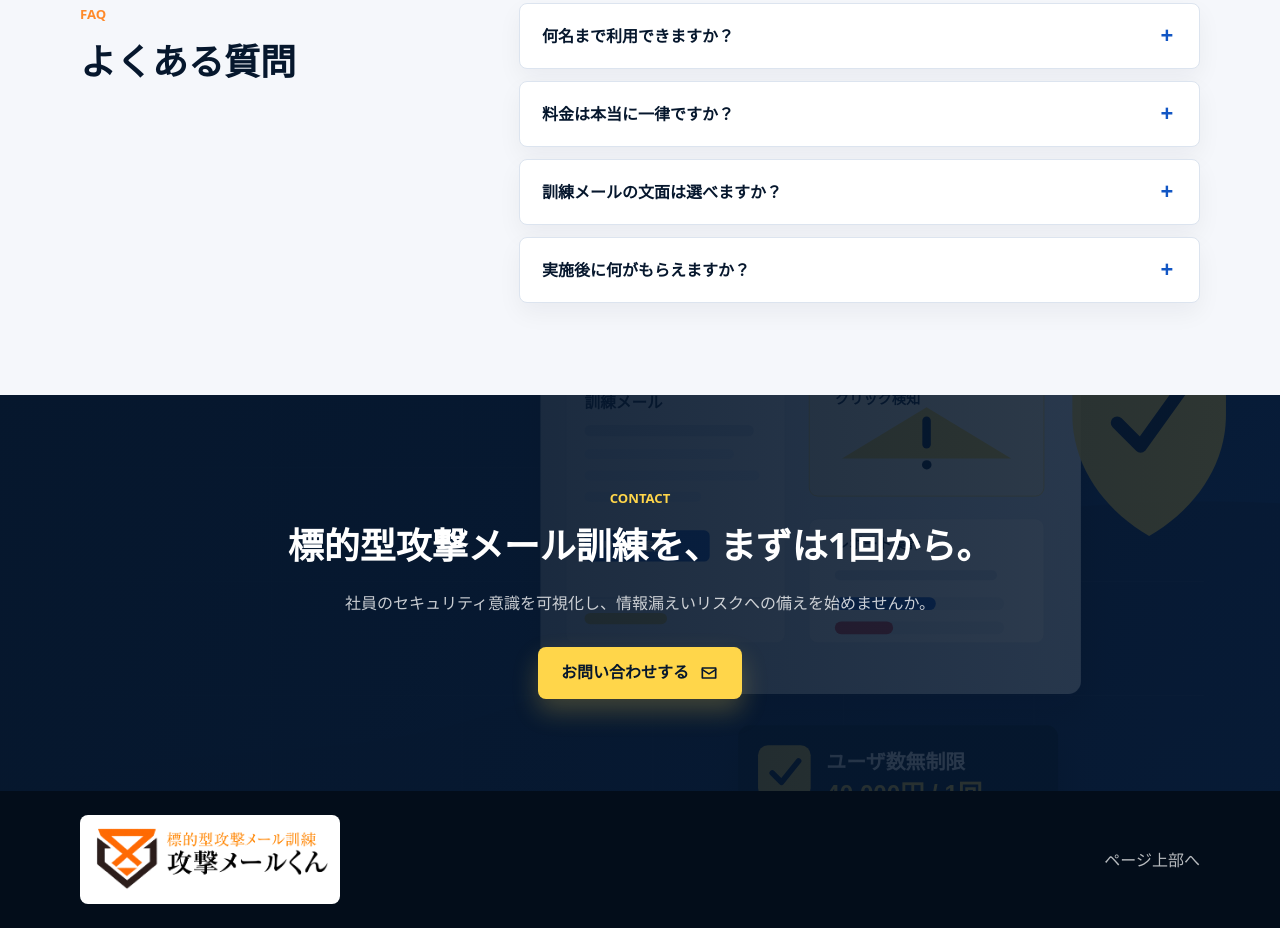
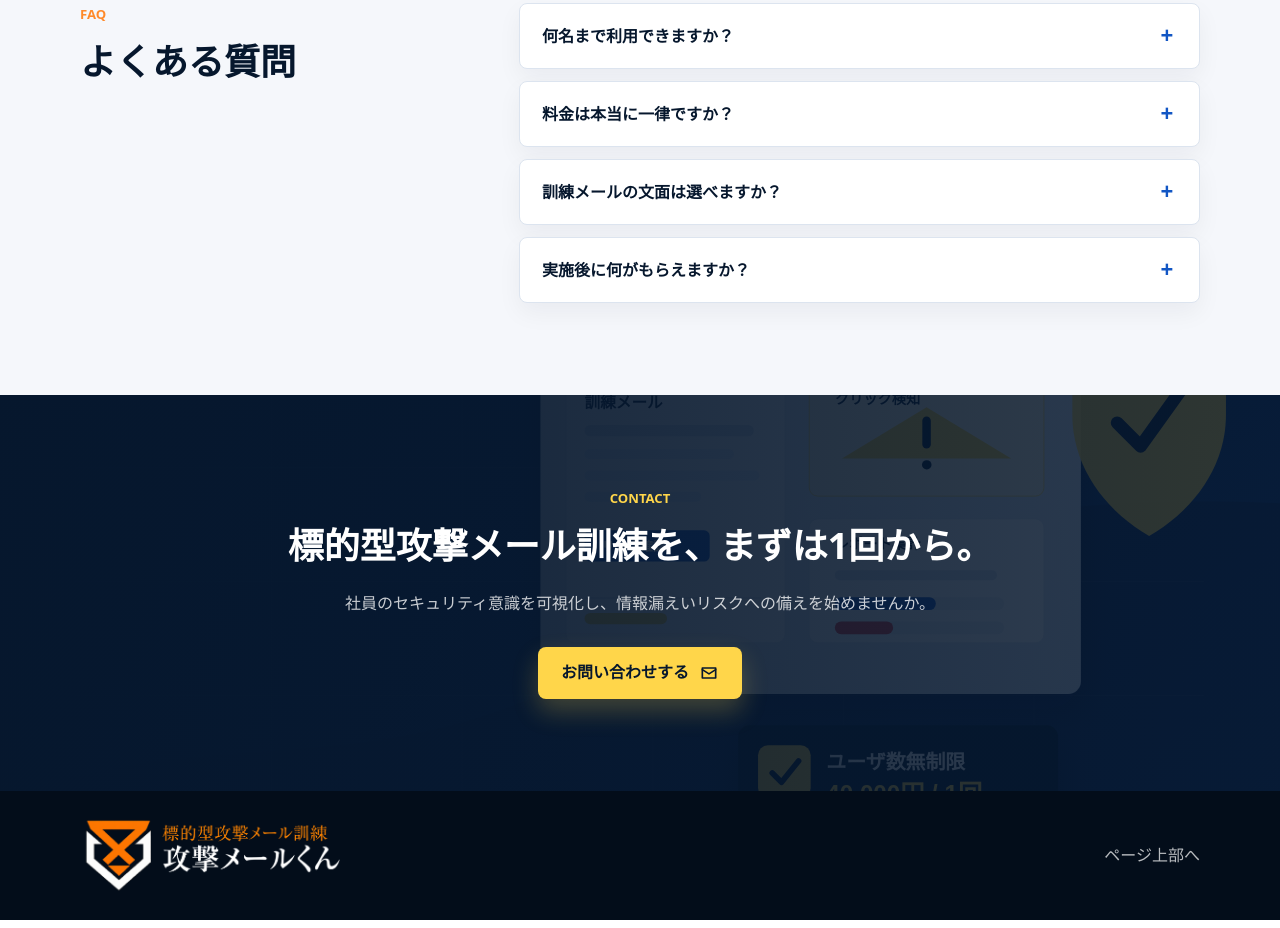
Before and after one commit to mkato-hash/kougeki, a plain HTML site: page index.html in a window 1280 px wide. Shown: the part 4139-5067 px from the top of the page. Drawn offline with Linux system fonts and the light colour scheme.

Commit message:
Use white logo in footer

```diff
--- a/index.html
+++ b/index.html
@@ -330,7 +330,7 @@
     <footer class="site-footer">
       <div class="container footer-inner">
         <a class="footer-brand" href="#top" aria-label="ページ上部へ戻る">
-          <img class="footer-logo" src="image/logo.png" alt="標的型攻撃メール訓練 攻撃メールくん">
+          <img class="footer-logo" src="image/logo_w.png" alt="標的型攻撃メール訓練 攻撃メールくん">
         </a>
         <a href="#top">ページ上部へ</a>
       </div>
--- a/styles.css
+++ b/styles.css
@@ -749,9 +749,6 @@ details p {
   display: inline-flex;
   align-items: center;
   width: min(260px, 70vw);
-  padding: 8px 12px;
-  background: var(--white);
-  border-radius: 8px;
 }
 
 .footer-logo {
```
Also changed, not shown: image/logo_w.png (added).
